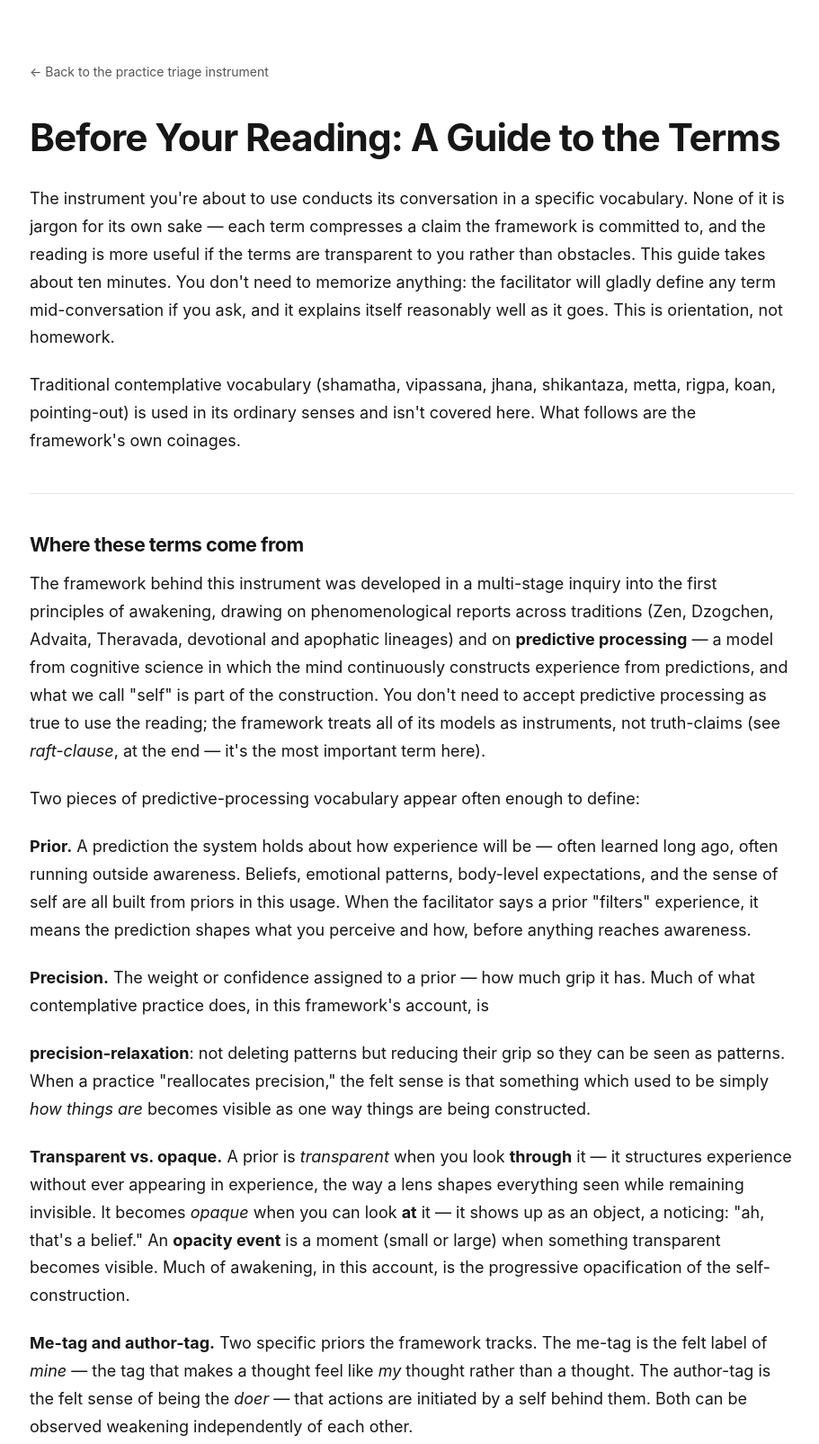
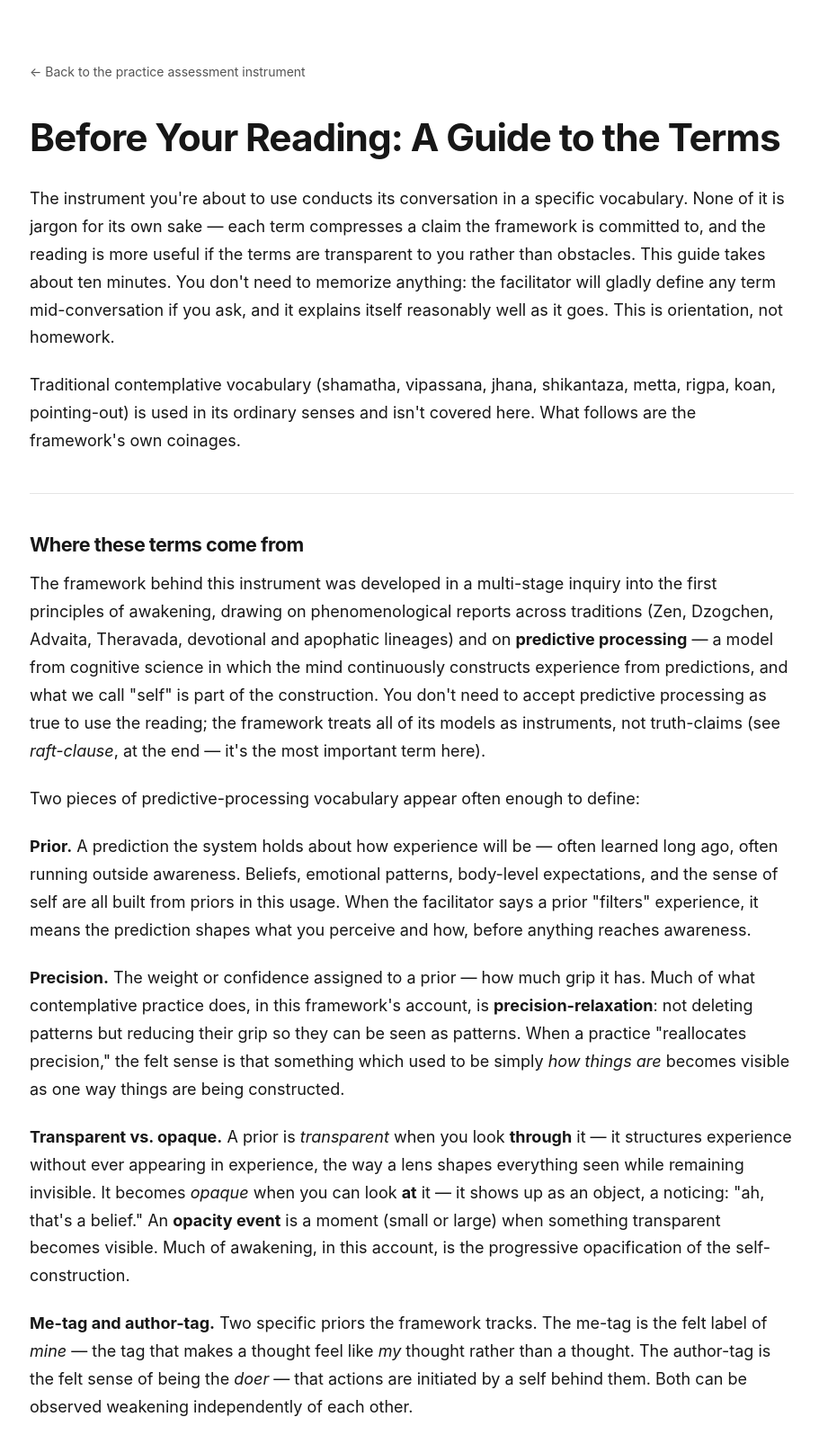
Before and after one commit to jayRigpa/structure-triage, a website: page public/terms-guide-for-readers.html in a window 1280 px wide. Shown: the top 1605 px of the page at 90% size, without its empty margins (182-1093 px from the left). Drawn offline with Linux system fonts and the light colour scheme.

Commit message:
content: rename assessment instrument and fix terms spacing

```diff
--- a/public/terms-guide-for-readers.html
+++ b/public/terms-guide-for-readers.html
@@ -63,7 +63,7 @@
 </head>
 <body>
   <main>
-    <nav aria-label="Return to assessment"><a href="/">← Back to the practice triage instrument</a></nav>
+    <nav aria-label="Return to assessment"><a href="/">← Back to the practice assessment instrument</a></nav>
     <article>
       <h1>Before Your Reading: A Guide to the Terms</h1>
       <p>The instrument you're about to use conducts its conversation in a specific vocabulary. None of it is jargon for its own sake — each term compresses a claim the framework is committed to, and the reading is more useful if the terms are transparent to you rather than obstacles. This guide takes about ten minutes. You don't need to memorize anything: the facilitator will gladly define any term mid-conversation if you ask, and it explains itself reasonably well as it goes. This is orientation, not homework.</p>
@@ -73,8 +73,7 @@
       <p>The framework behind this instrument was developed in a multi-stage inquiry into the first principles of awakening, drawing on phenomenological reports across traditions (Zen, Dzogchen, Advaita, Theravada, devotional and apophatic lineages) and on <strong>predictive processing</strong> — a model from cognitive science in which the mind continuously constructs experience from predictions, and what we call "self" is part of the construction. You don't need to accept predictive processing as true to use the reading; the framework treats all of its models as instruments, not truth-claims (see <em>raft-clause</em>, at the end — it's the most important term here).</p>
       <p>Two pieces of predictive-processing vocabulary appear often enough to define:</p>
       <p><strong>Prior.</strong> A prediction the system holds about how experience will be — often learned long ago, often running outside awareness. Beliefs, emotional patterns, body-level expectations, and the sense of self are all built from priors in this usage. When the facilitator says a prior "filters" experience, it means the prediction shapes what you perceive and how, before anything reaches awareness.</p>
-      <p><strong>Precision.</strong> The weight or confidence assigned to a prior — how much grip it has. Much of what contemplative practice does, in this framework's account, is</p>
-      <p><strong>precision-relaxation</strong>: not deleting patterns but reducing their grip so they can be seen as patterns. When a practice "reallocates precision," the felt sense is that something which used to be simply <em>how things are</em> becomes visible as one way things are being constructed.</p>
+      <p><strong>Precision.</strong> The weight or confidence assigned to a prior — how much grip it has. Much of what contemplative practice does, in this framework's account, is <strong>precision-relaxation</strong>: not deleting patterns but reducing their grip so they can be seen as patterns. When a practice "reallocates precision," the felt sense is that something which used to be simply <em>how things are</em> becomes visible as one way things are being constructed.</p>
       <p><strong>Transparent vs. opaque.</strong> A prior is <em>transparent</em> when you look <strong>through</strong> it — it structures experience without ever appearing in experience, the way a lens shapes everything seen while remaining invisible. It becomes <em>opaque</em> when you can look <strong>at</strong> it — it shows up as an object, a noticing: "ah, that's a belief." An <strong>opacity event</strong> is a moment (small or large) when something transparent becomes visible. Much of awakening, in this account, is the progressive opacification of the self-construction.</p>
       <p><strong>Me-tag and author-tag.</strong> Two specific priors the framework tracks. The me-tag is the felt label of <em>mine</em> — the tag that makes a thought feel like <em>my</em> thought rather than a thought. The author-tag is the felt sense of being the <em>doer</em> — that actions are initiated by a self behind them. Both can be observed weakening independently of each other.</p>
       <hr />
--- a/scripts/build-terms-guide.mjs
+++ b/scripts/build-terms-guide.mjs
@@ -92,7 +92,7 @@ const html = `<!DOCTYPE html>
 </head>
 <body>
   <main>
-    <nav aria-label="Return to assessment"><a href="/">← Back to the practice triage instrument</a></nav>
+    <nav aria-label="Return to assessment"><a href="/">← Back to the practice assessment instrument</a></nav>
     <article>
       ${article}
     </article>
```
Also changed, not shown: public/index.html (+1 -1 lines), public/terms-guide-for-readers.md (+1 -2 lines).
